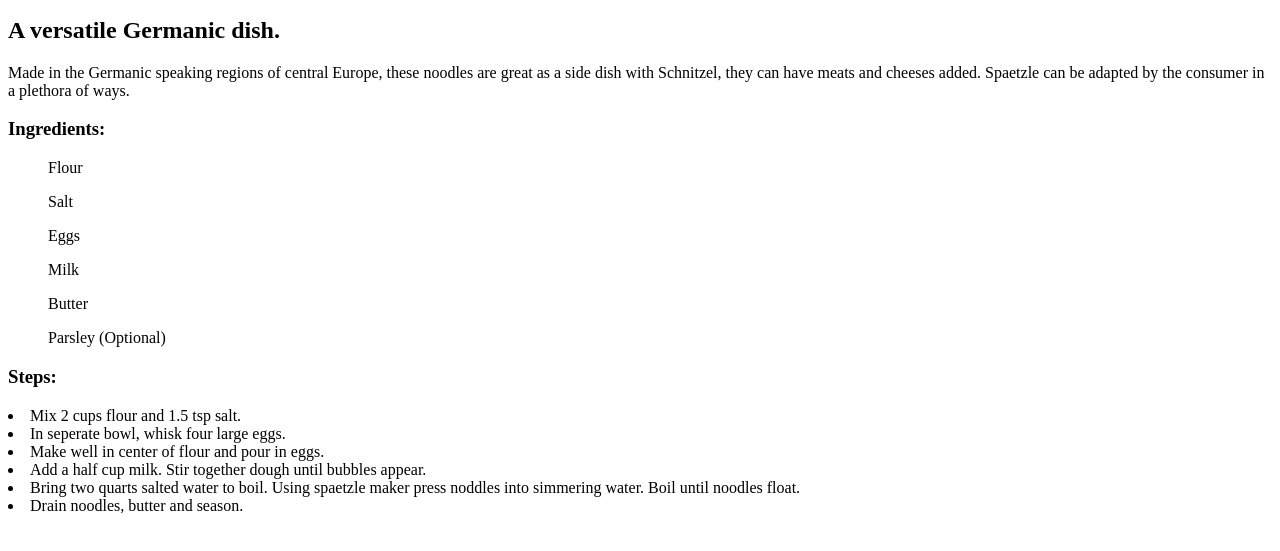
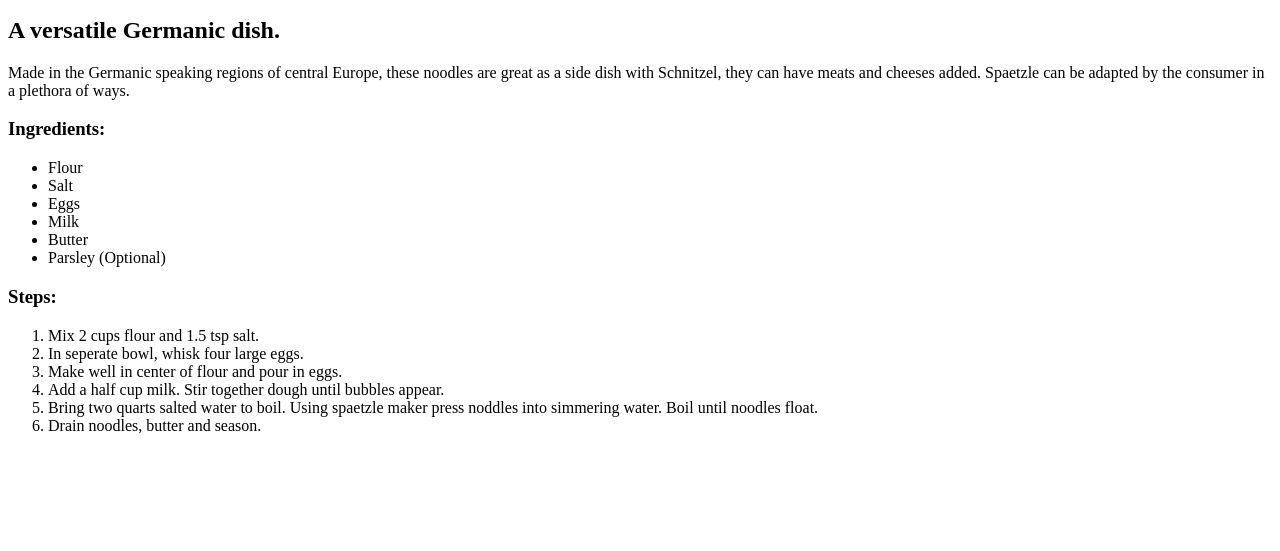
Before and after one commit to ThomasWitek/odin-recipes, a plain HTML site: page recipes/spaetzle.html in a window 1280 px wide. Shown: the part 101-652 px from the top of the page. Drawn offline with Linux system fonts and the light colour scheme.

Commit message:
fixed spaetzle syntax errors

```diff
--- a/recipes/spaetzle.html
+++ b/recipes/spaetzle.html
@@ -15,20 +15,24 @@
         <p>Made in the Germanic speaking regions of central Europe, these noodles are great as a side dish with Schnitzel, they can have meats and cheeses added. Spaetzle can be adapted by the consumer in a plethora of ways. </p>
 
     <h3>Ingredients:</h3>
-        <ul>Flour</ul>
-        <ul>Salt</ul>
-        <ul>Eggs</ul>
-        <ul>Milk</ul>
-        <ul>Butter</ul>
-        <ul>Parsley (Optional)</ul>
+
+        <ul>
+            <li>Flour</li>
+            <li>Salt</li>
+            <li>Eggs</li>
+            <li>Milk</li>
+            <li>Butter</li>
+            <li>Parsley (Optional)</li>
+        </ul>
 
     <h3>Steps:</h3>
+        <ol>
             <li>Mix 2 cups flour and 1.5 tsp salt.</li>
             <li>In seperate bowl, whisk four large eggs.</li>
             <li>Make well in center of flour and pour in eggs.</li>
             <li>Add a half cup milk. Stir together dough until bubbles appear.</li>
             <li>Bring two quarts salted water to boil. Using spaetzle maker press noddles into simmering water. Boil until noodles float.</li>
             <li>Drain noodles, butter and season.</li>
-
+        </ol>
 </body>
 </html>
```
Lines whose indentation alone changed are shown as unchanged.
